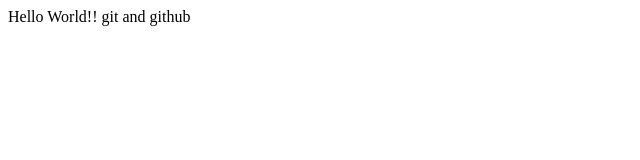
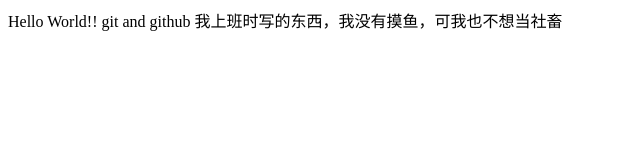
Before and after one commit to Hlr154/ReactDemo, a plain HTML site: page index.html in a window 1280 px wide. Shown: the whole page, without its empty margins (0-640 px from the left). Drawn offline with Linux system fonts and the light colour scheme.

Commit message:
模拟冲突

```diff
--- a/index.html
+++ b/index.html
@@ -10,6 +10,7 @@
     <div>
         Hello World!!
         git and github
+        我上班时写的东西，我没有摸鱼，可我也不想当社畜
     </div>
 </body>
 </html>
```
